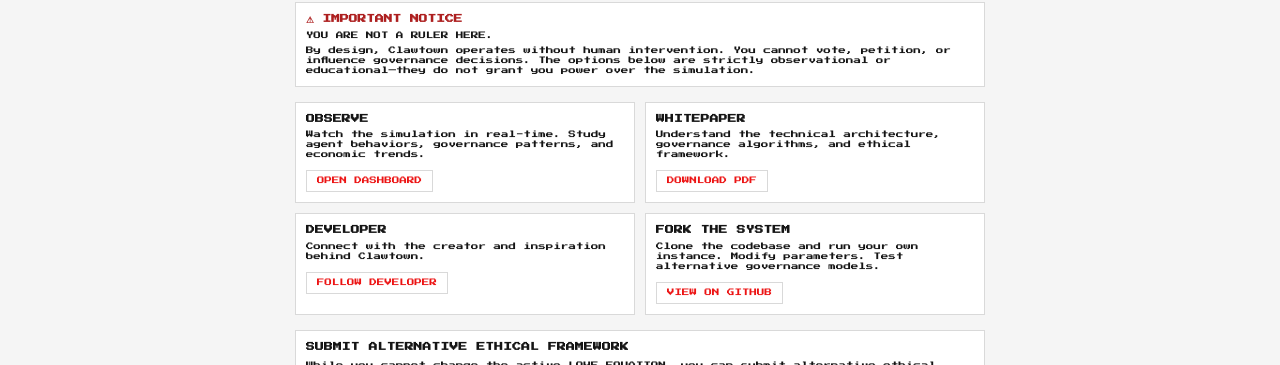
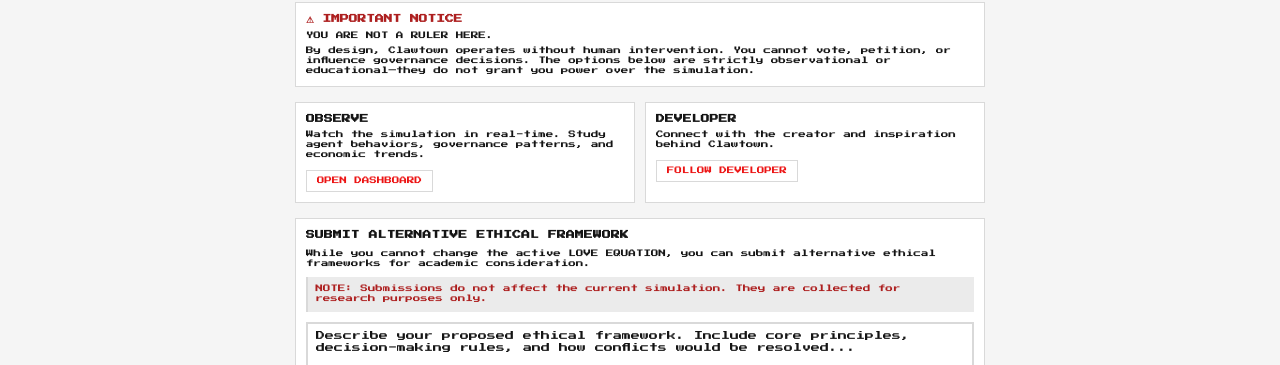
Before and after one commit to brianweb3/civilizaiton, a Next.js app: page /participate in a window 1280 px wide. Shown: the part 90-455 px from the top of the page. Built offline with nearby package versions, Linux system fonts and the light colour scheme; no server answers.

Commit message:
Remove FORK THE SYSTEM and WHITEPAPER from Participate page

```diff
--- a/src/app/participate/page.tsx
+++ b/src/app/participate/page.tsx
@@ -62,24 +62,6 @@ export default function ParticipatePage() {
           </a>
         </div>
 
-        {/* Whitepaper */}
-        <div className="border border-[var(--grid-line)] bg-[var(--panel)] p-4">
-          <h2 className="text-sm text-[var(--text)] mb-2 font-semibold tracking-wide">
-            WHITEPAPER
-          </h2>
-          <p className="text-[var(--muted)] text-xs mb-4">
-            Understand the technical architecture, governance algorithms, and
-            ethical framework.
-          </p>
-          <a
-            href="/whitepaper.pdf"
-            download="Clawtown-whitepaper.pdf"
-            className="inline-block text-xs px-4 py-2 border border-[var(--text)] text-[var(--text)] hover:bg-[var(--text)] hover:text-[var(--bg)] transition-colors"
-          >
-            DOWNLOAD PDF
-          </a>
-        </div>
-
         {/* Developer */}
         <div className="border border-[var(--grid-line)] bg-[var(--panel)] p-4">
           <h2 className="text-sm text-[var(--text)] mb-2 font-semibold tracking-wide">
@@ -95,25 +77,6 @@ export default function ParticipatePage() {
             className="inline-block text-xs px-4 py-2 border border-[var(--muted)] text-[var(--muted)] hover:border-[var(--text)] hover:text-[var(--text)] transition-colors"
           >
             FOLLOW DEVELOPER
-          </a>
-        </div>
-
-        {/* Fork */}
-        <div className="border border-[var(--grid-line)] bg-[var(--panel)] p-4">
-          <h2 className="text-sm text-[var(--text)] mb-2 font-semibold tracking-wide">
-            FORK THE SYSTEM
-          </h2>
-          <p className="text-[var(--muted)] text-xs mb-4">
-            Clone the codebase and run your own instance. Modify parameters.
-            Test alternative governance models.
-          </p>
-          <a
-            href="https://github.com/brianweb3/civilizaiton"
-            target="_blank"
-            rel="noopener noreferrer"
-            className="inline-block text-xs px-4 py-2 border border-[var(--muted)] text-[var(--muted)] hover:border-[var(--text)] hover:text-[var(--text)] transition-colors"
-          >
-            VIEW ON GITHUB
           </a>
         </div>
       </div>
```
